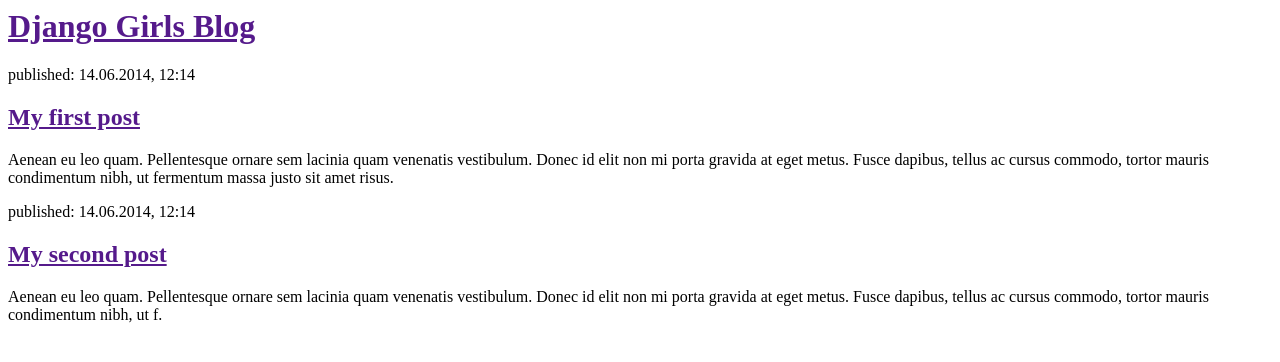
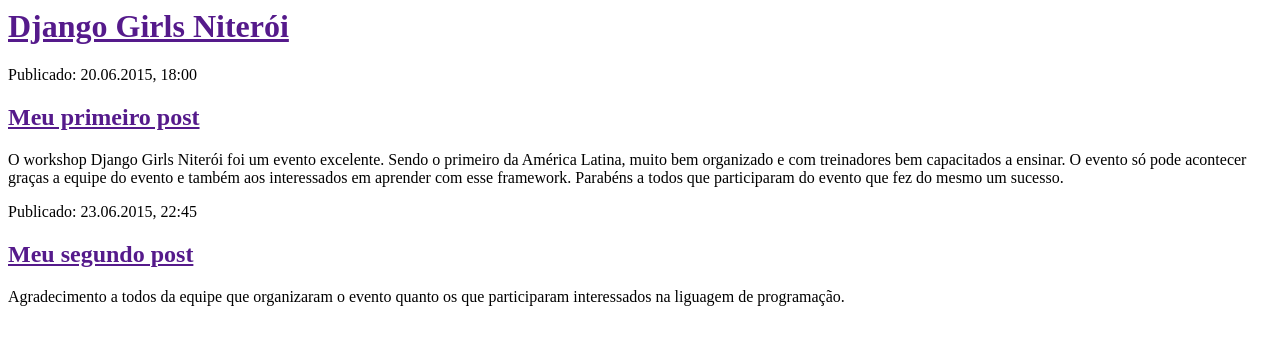
Before and after one commit to mcnd2/my-first-blog, a Django app: page / in a window 1280 px wide. Shown: the top 362 px of the page. Run offline with Django 3.2, Linux system fonts and the light colour scheme.

Commit message:
Changed the HTML for the site.

```diff
--- a/blog/templates/blog/post_list.html
+++ b/blog/templates/blog/post_list.html
@@ -4,19 +4,19 @@
     </head>
     <body>
         <div>
-            <h1><a href="">Django Girls Blog</a></h1>
+            <h1><a href="">Django Girls Niterói</a></h1>
         </div>
 
         <div>
-            <p>published: 14.06.2014, 12:14</p>
-            <h2><a href="">My first post</a></h2>
-            <p>Aenean eu leo quam. Pellentesque ornare sem lacinia quam venenatis vestibulum. Donec id elit non mi porta gravida at eget metus. Fusce dapibus, tellus ac cursus commodo, tortor mauris condimentum nibh, ut fermentum massa justo sit amet risus.</p>
+            <p>Publicado: 20.06.2015, 18:00</p>
+            <h2><a href="">Meu primeiro post</a></h2>
+            <p>O workshop Django Girls Niterói foi um evento excelente. Sendo o primeiro da América Latina, muito bem organizado e com treinadores bem capacitados a ensinar. O evento só pode acontecer graças a equipe do evento e também aos interessados em aprender com esse framework. Parabéns a todos que participaram do evento que fez do mesmo um sucesso.</p>
         </div>
 
         <div>
-            <p>published: 14.06.2014, 12:14</p>
-            <h2><a href="">My second post</a></h2>
-            <p>Aenean eu leo quam. Pellentesque ornare sem lacinia quam venenatis vestibulum. Donec id elit non mi porta gravida at eget metus. Fusce dapibus, tellus ac cursus commodo, tortor mauris condimentum nibh, ut f.</p>
+            <p>Publicado: 23.06.2015, 22:45</p>
+            <h2><a href="">Meu segundo post</a></h2>
+            <p>Agradecimento a todos da equipe que organizaram o evento quanto os que participaram interessados na liguagem de programação.</p>
         </div>
     </body>
 </html>
```
